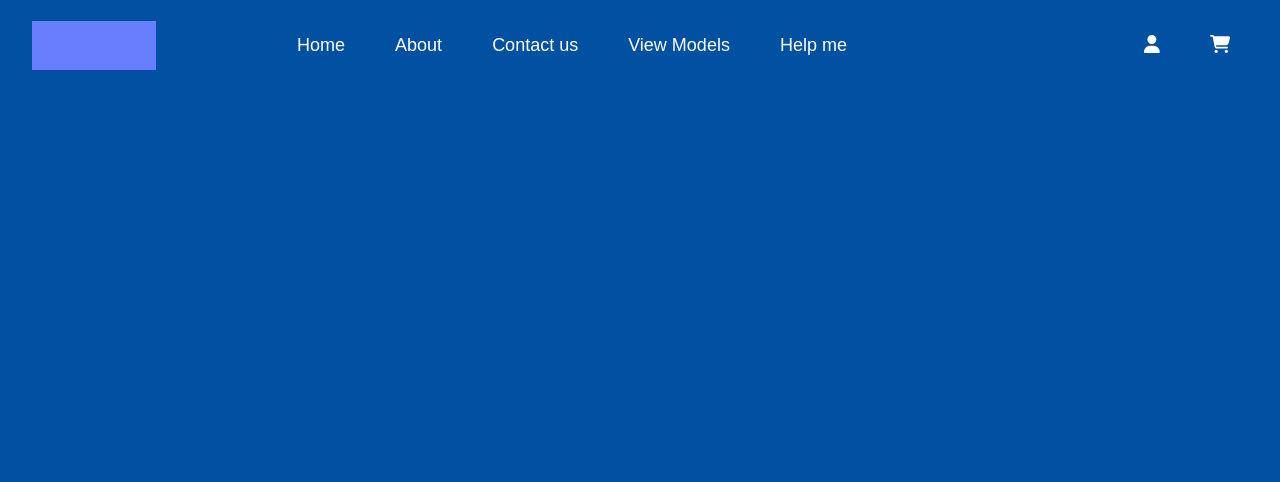
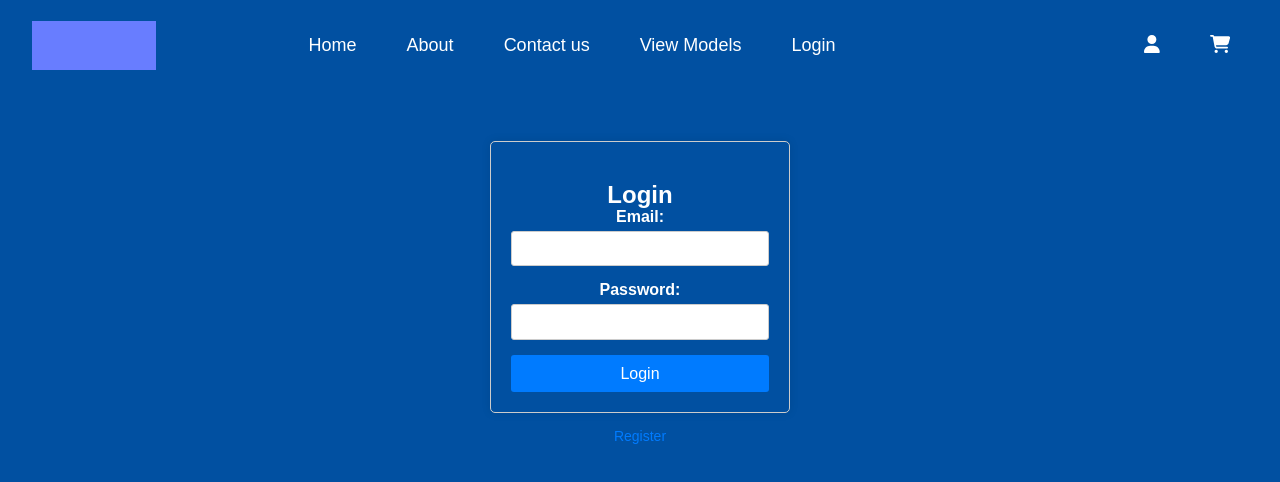
Before and after one commit to AliNiakan/shoe-shop, a React (Create React App) app: page /login in a window 1280 px wide. Shown: the top 482 px of the page. Built offline with nearby package versions, Linux system fonts and the light colour scheme; grey boxes are pictures that could not be loaded.

Commit message:
feature: Add Login/Register

```diff
--- a/src/App.tsx
+++ b/src/App.tsx
@@ -17,6 +17,7 @@ import CartPage from './components/Cart/CartPage';
 import { selectShoe } from './store/shoeSlice';
 import ModelsPage from './components/Models/ModelsPage';
 import DetailsPage from './components/Details/DetailsPage';
+import Authentication from './components/Authentication/Authentication';
 
 const DynamicBackground = createGlobalStyle<{ backgroundColor: string }>`
   body {
@@ -58,6 +59,7 @@ const App: React.FC = () => {
         <Route path="/cart" element={<CartPage />} />
         <Route path="/models" element={<ModelsPage />} />
         <Route path="/shoe" element={<DetailsPage />} />
+        <Route path="/login" element={<Authentication />} />
       </Routes>
     </Router>
   );
--- /dev/null
+++ b/src/components/Authentication/Authentication.css
@@ -0,0 +1,61 @@
+.auth-page {
+    display: flex;
+    flex-direction: column;
+    align-items: center;
+    margin-top: 50px;
+}
+
+.auth-container {
+    width: 300px;
+    padding: 20px;
+    border: 1px solid #ccc;
+    border-radius: 5px;
+    box-shadow: 0 0 10px rgba(0, 0, 0, 0.1);
+    text-align: center;
+}
+
+.auth-input-group {
+    margin-bottom: 15px;
+}
+
+.auth-input-group label {
+    display: block;
+    margin-bottom: 5px;
+    font-weight: bold;
+}
+
+.auth-input-group input {
+    width: 100%;
+    padding: 8px;
+    box-sizing: border-box;
+    border: 1px solid #ccc;
+    border-radius: 3px;
+}
+
+.auth-button {
+    width: 100%;
+    padding: 10px;
+    background-color: #007bff;
+    color: #fff;
+    border: none;
+    border-radius: 3px;
+    cursor: pointer;
+    font-size: 16px;
+}
+
+.auth-button:hover {
+    background-color: #0056b3;
+}
+
+.toggle-auth-button {
+    margin-top: 15px;
+    background: none;
+    border: none;
+    color: #007bff;
+    cursor: pointer;
+    font-size: 14px;
+}
+
+.toggle-auth-button:hover {
+    color: #0056b3;
+}
--- /dev/null
+++ b/src/components/Authentication/Authentication.tsx
@@ -0,0 +1,23 @@
+import React, { useState } from 'react';
+import Login from './Login';
+import Register from './Register';
+import './Authentication.css';
+
+const Authentication: React.FC = () => {
+    const [isLogin, setIsLogin] = useState(true);
+
+    const toggleAuthMode = () => {
+        setIsLogin(!isLogin);
+    };
+
+    return (
+        <div className="auth-page">
+            {isLogin ? <Login /> : <Register />}
+            <button onClick={toggleAuthMode} className="toggle-auth-button">
+                {isLogin ? ' Register' : ' Login'}
+            </button>
+        </div>
+    );
+};
+
+export default Authentication;
--- /dev/null
+++ b/src/components/Authentication/Login.tsx
@@ -0,0 +1,42 @@
+import React, { useState } from 'react';
+import './Authentication.css';
+
+const Login: React.FC = () => {
+    const [email, setEmail] = useState('');
+    const [password, setPassword] = useState('');
+
+    const handleLogin = (e: React.FormEvent) => {
+        e.preventDefault();
+        // Add login logic here
+        console.log('Login:', { email, password });
+    };
+
+    return (
+        <div className="auth-container">
+            <h2>Login</h2>
+            <form onSubmit={handleLogin}>
+                <div className="auth-input-group">
+                    <label>Email:</label>
+                    <input
+                        type="email"
+                        value={email}
+                        onChange={(e) => setEmail(e.target.value)}
+                        required
+                    />
+                </div>
+                <div className="auth-input-group">
+                    <label>Password:</label>
+                    <input
+                        type="password"
+                        value={password}
+                        onChange={(e) => setPassword(e.target.value)}
+                        required
+                    />
+                </div>
+                <button type="submit" className="auth-button">Login</button>
+            </form>
+        </div>
+    );
+};
+
+export default Login;
--- /dev/null
+++ b/src/components/Authentication/Register.tsx
@@ -0,0 +1,56 @@
+import React, { useState } from 'react';
+import './Authentication.css';
+
+const Register: React.FC = () => {
+    const [email, setEmail] = useState('');
+    const [password, setPassword] = useState('');
+    const [confirmPassword, setConfirmPassword] = useState('');
+
+    const handleRegister = (e: React.FormEvent) => {
+        e.preventDefault();
+        if (password !== confirmPassword) {
+            alert('Passwords do not match');
+            return;
+        }
+        // Add register logic here
+        console.log('Register:', { email, password });
+    };
+
+    return (
+        <div className="auth-container">
+            <h2>Register</h2>
+            <form onSubmit={handleRegister}>
+                <div className="auth-input-group">
+                    <label>Email:</label>
+                    <input
+                        type="email"
+                        value={email}
+                        onChange={(e) => setEmail(e.target.value)}
+                        required
+                    />
+                </div>
+                <div className="auth-input-group">
+                    <label>Password:</label>
+                    <input
+                        type="password"
+                        value={password}
+                        onChange={(e) => setPassword(e.target.value)}
+                        required
+                    />
+                </div>
+                <div className="auth-input-group">
+                    <label>Confirm Password:</label>
+                    <input
+                        type="password"
+                        value={confirmPassword}
+                        onChange={(e) => setConfirmPassword(e.target.value)}
+                        required
+                    />
+                </div>
+                <button type="submit" className="auth-button">Register</button>
+            </form>
+        </div>
+    );
+};
+
+export default Register;
--- a/src/components/Home/Header.tsx
+++ b/src/components/Home/Header.tsx
@@ -16,6 +16,10 @@ const Header: React.FC = () => {
   const handleViewModelsClick = () => {
     navigate('/models')
   }
+  const handleLoginClick = () => {
+    navigate('/login')
+  }
+
 
   return (
     <div className='header'>
@@ -28,7 +32,7 @@ const Header: React.FC = () => {
           <li>About</li>
           <li>Contact us</li>
           <li onClick={handleViewModelsClick}>View Models</li>
-          <li>Help me</li>
+          <li onClick={handleLoginClick}>Login</li>
         </ul>
       </div>
 
```
